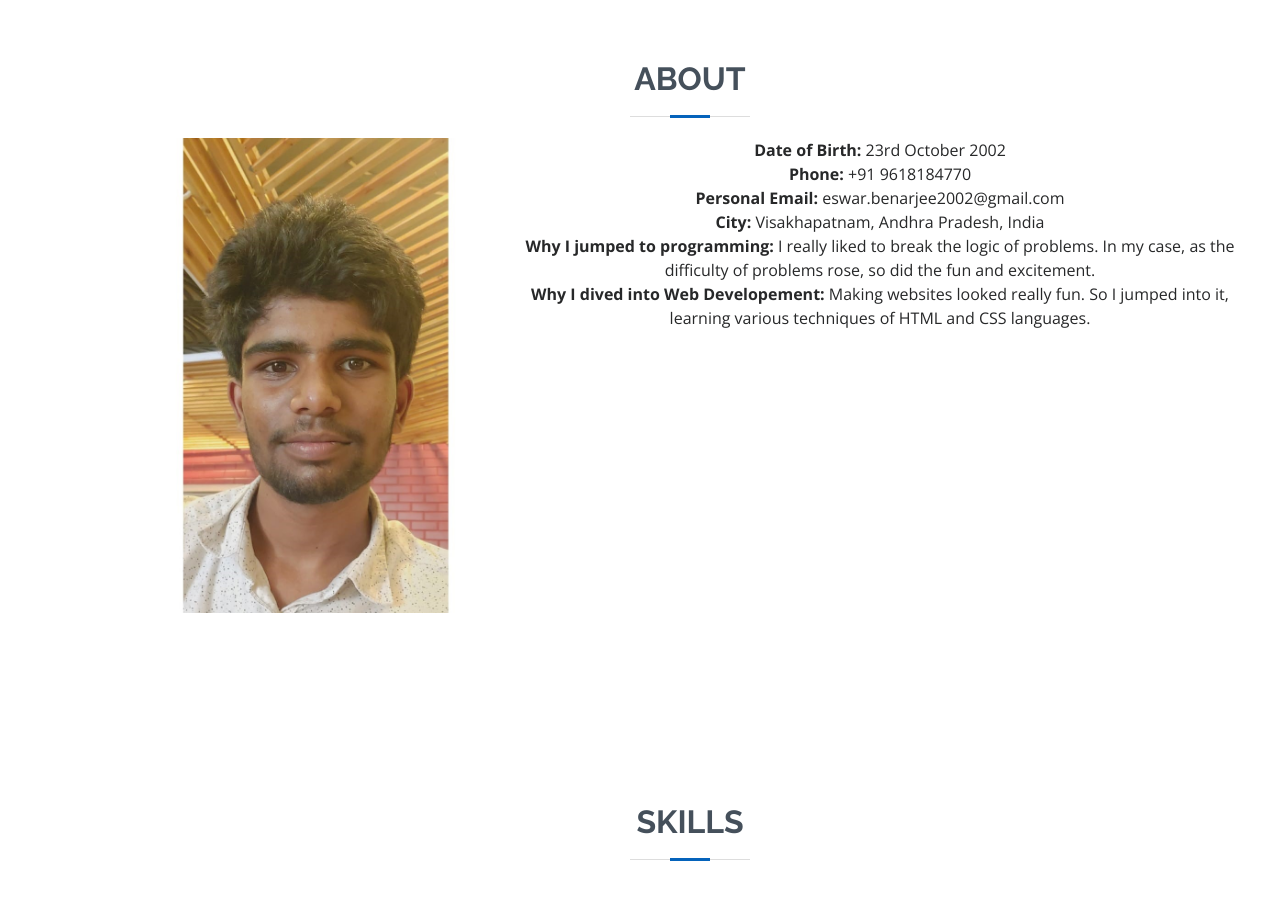
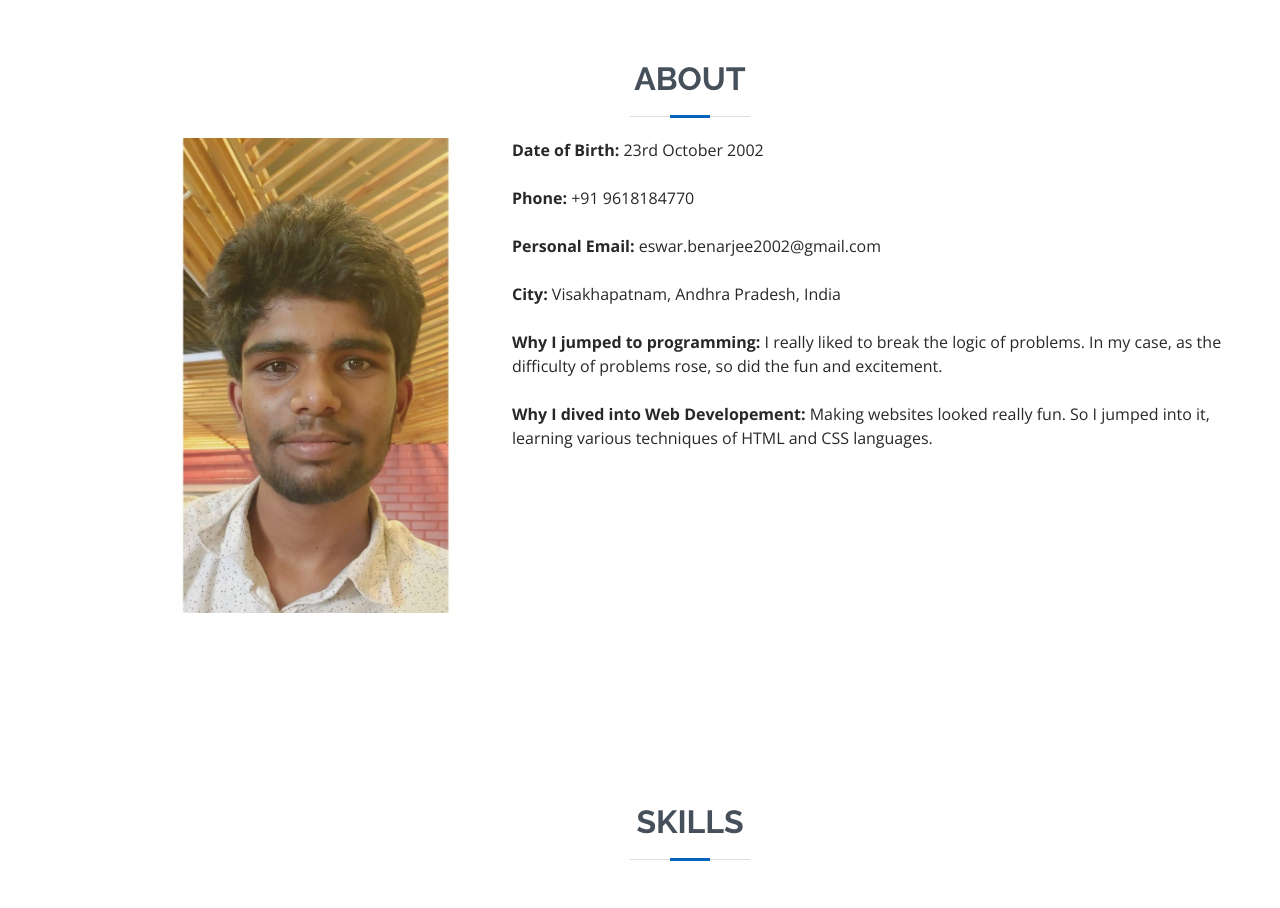
Before and after one commit to EswarBenarjee/portfolio2, a plain HTML site: page index.html in a window 1280 px wide. Shown: the part 800-1708 px from the top of the page. Drawn offline with nearby package versions, Linux system fonts and the light colour scheme.

Commit message:
Update index.html

```diff
--- a/index.html
+++ b/index.html
@@ -76,13 +76,13 @@
             </div>
             <div class="col-lg-8 pt-4 pt-lg-0 content">
               <div class="row">
-                <div class="col-lg">
-                    <p><b>Date of Birth:</b> 23rd October 2002</p>
-                    <p><b>Phone:</b> +91 9618184770</p>
-                    <p><b>Personal Email:</b> eswar.benarjee2002@gmail.com</p>
-                    <p><b>City:</b> Visakhapatnam, Andhra Pradesh, India</p>
-                    <p><b>Why I jumped to programming:</b> I really liked to break the logic of problems. In my case, as the difficulty of problems rose, so did the fun and excitement. </p>
-                    <p><b>Why I dived into Web Developement:</b> Making websites looked really fun. So I jumped into it, learning various techniques of HTML and CSS languages.</p>
+                <div class="col-lg" style="text-align: left;">
+                    <p><b>Date of Birth:</b> 23rd October 2002</p><br>
+                    <p><b>Phone:</b> +91 9618184770</p><br>
+                    <p><b>Personal Email:</b> eswar.benarjee2002@gmail.com</p><br>
+                    <p><b>City:</b> Visakhapatnam, Andhra Pradesh, India</p><br>
+                    <p><b>Why I jumped to programming:</b> I really liked to break the logic of problems. In my case, as the difficulty of problems rose, so did the fun and excitement. </p><br>
+                    <p><b>Why I dived into Web Developement:</b> Making websites looked really fun. So I jumped into it, learning various techniques of HTML and CSS languages.</p><br>
                 </div>
               </div>
             </div>
```
